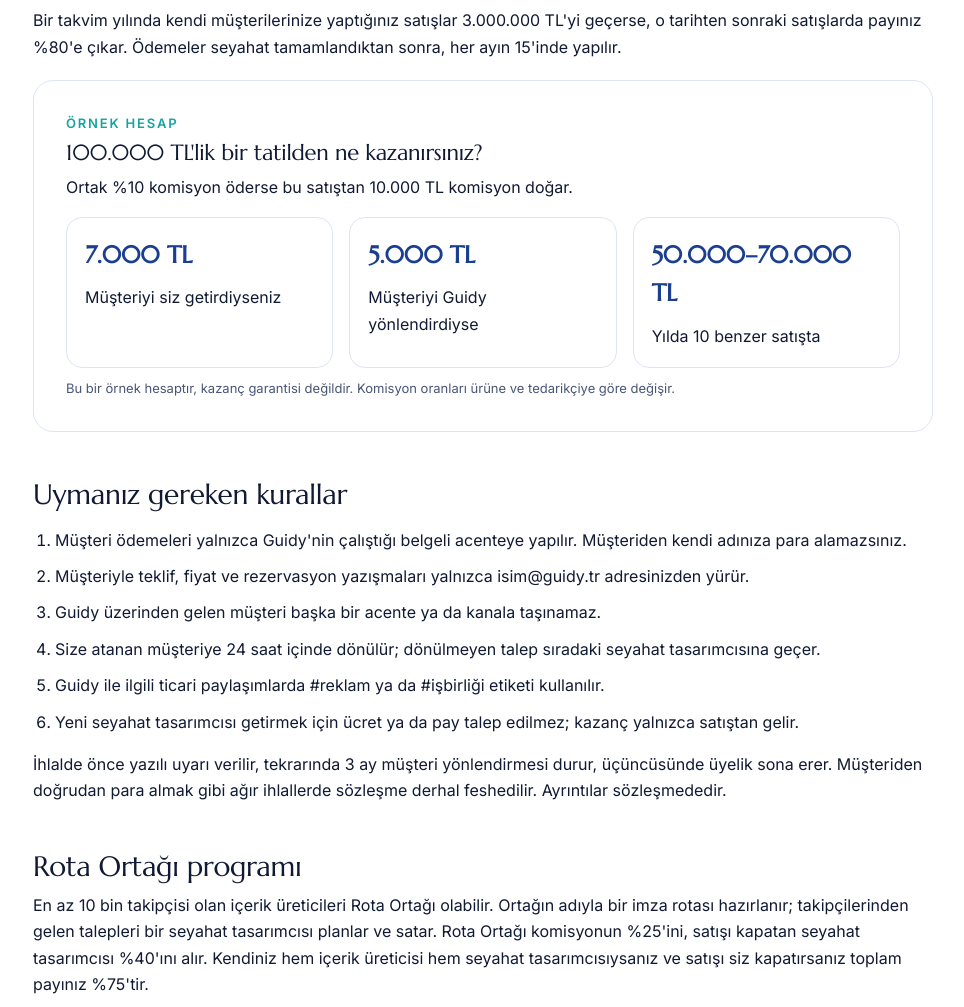
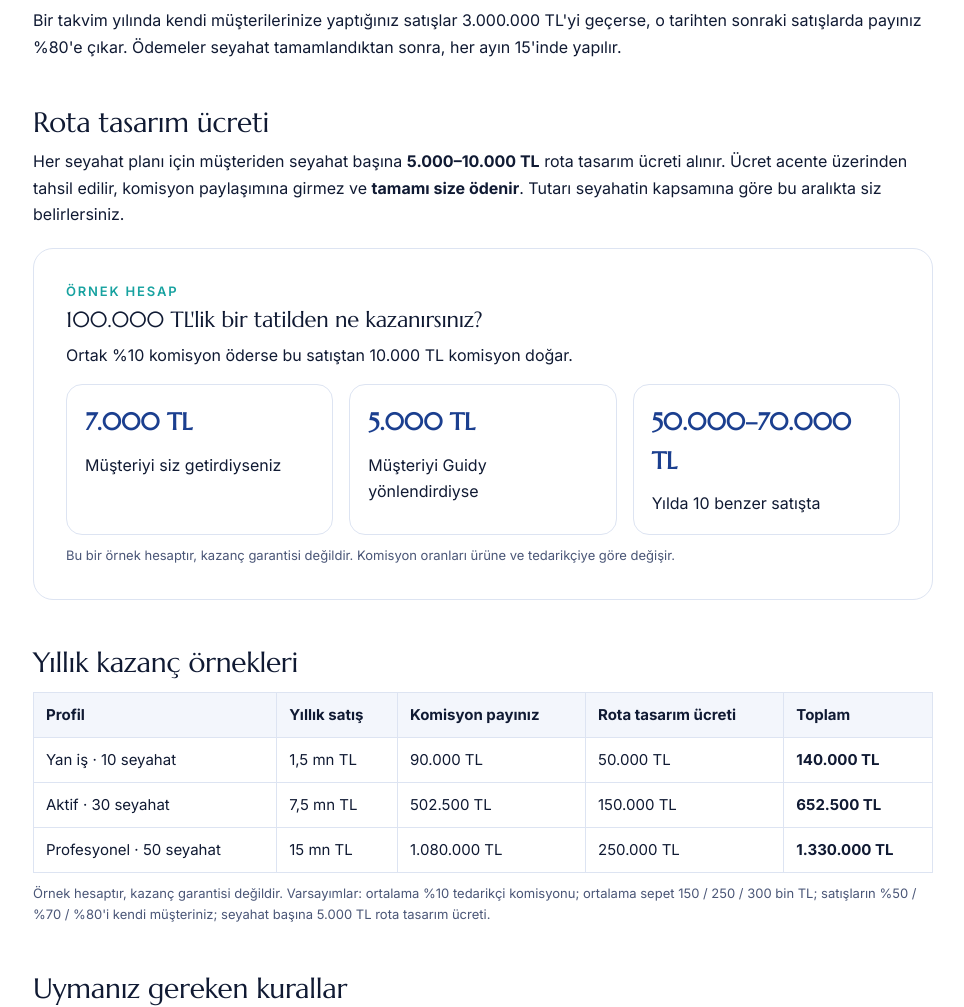
Before and after one commit to cangulten-romano/guidy, a plain HTML site: page tasarimci-bilgi.html in a window 1280 px wide. Shown: the part 1299-2306 px from the top of the page, without its empty margins (157-1121 px from the left). Drawn offline with Linux system fonts and the light colour scheme.

Commit message:
Add files via upload

```diff
--- a/tasarimci-bilgi.html
+++ b/tasarimci-bilgi.html
@@ -61,6 +61,8 @@
     <tr><td>Bir Rota Ortağı'nın getirdiği müşteri</td><td>%40</td><td>%25</td><td>%35</td></tr>
   </table>
   <p>Bir takvim yılında kendi müşterilerinize yaptığınız satışlar 3.000.000 TL'yi geçerse, o tarihten sonraki satışlarda payınız %80'e çıkar. Ödemeler seyahat tamamlandıktan sonra, her ayın 15'inde yapılır.</p>
+  <h2>Rota tasarım ücreti</h2>
+  <p>Her seyahat planı için müşteriden seyahat başına <b>5.000–10.000 TL</b> rota tasarım ücreti alınır. Ücret acente üzerinden tahsil edilir, komisyon paylaşımına girmez ve <b>tamamı size ödenir</b>. Tutarı seyahatin kapsamına göre bu aralıkta siz belirlersiniz.</p>
 
   <div class="box">
     <p class="kicker" style="margin:0">Örnek hesap</p>
@@ -73,6 +75,15 @@
     </div>
     <p class="note">Bu bir örnek hesaptır, kazanç garantisi değildir. Komisyon oranları ürüne ve tedarikçiye göre değişir.</p>
   </div>
+
+  <h2>Yıllık kazanç örnekleri</h2>
+  <table>
+    <tr><th>Profil</th><th>Yıllık satış</th><th>Komisyon payınız</th><th>Rota tasarım ücreti</th><th>Toplam</th></tr>
+    <tr><td>Yan iş · 10 seyahat</td><td>1,5 mn TL</td><td>90.000 TL</td><td>50.000 TL</td><td><b>140.000 TL</b></td></tr>
+    <tr><td>Aktif · 30 seyahat</td><td>7,5 mn TL</td><td>502.500 TL</td><td>150.000 TL</td><td><b>652.500 TL</b></td></tr>
+    <tr><td>Profesyonel · 50 seyahat</td><td>15 mn TL</td><td>1.080.000 TL</td><td>250.000 TL</td><td><b>1.330.000 TL</b></td></tr>
+  </table>
+  <p class="note">Örnek hesaptır, kazanç garantisi değildir. Varsayımlar: ortalama %10 tedarikçi komisyonu; ortalama sepet 150 / 250 / 300 bin TL; satışların %50 / %70 / %80'i kendi müşteriniz; seyahat başına 5.000 TL rota tasarım ücreti.</p>
 
   <h2>Uymanız gereken kurallar</h2>
   <ol>
```
Also changed, not shown: elci-sozlesmesi.html (+1 -1 lines).
